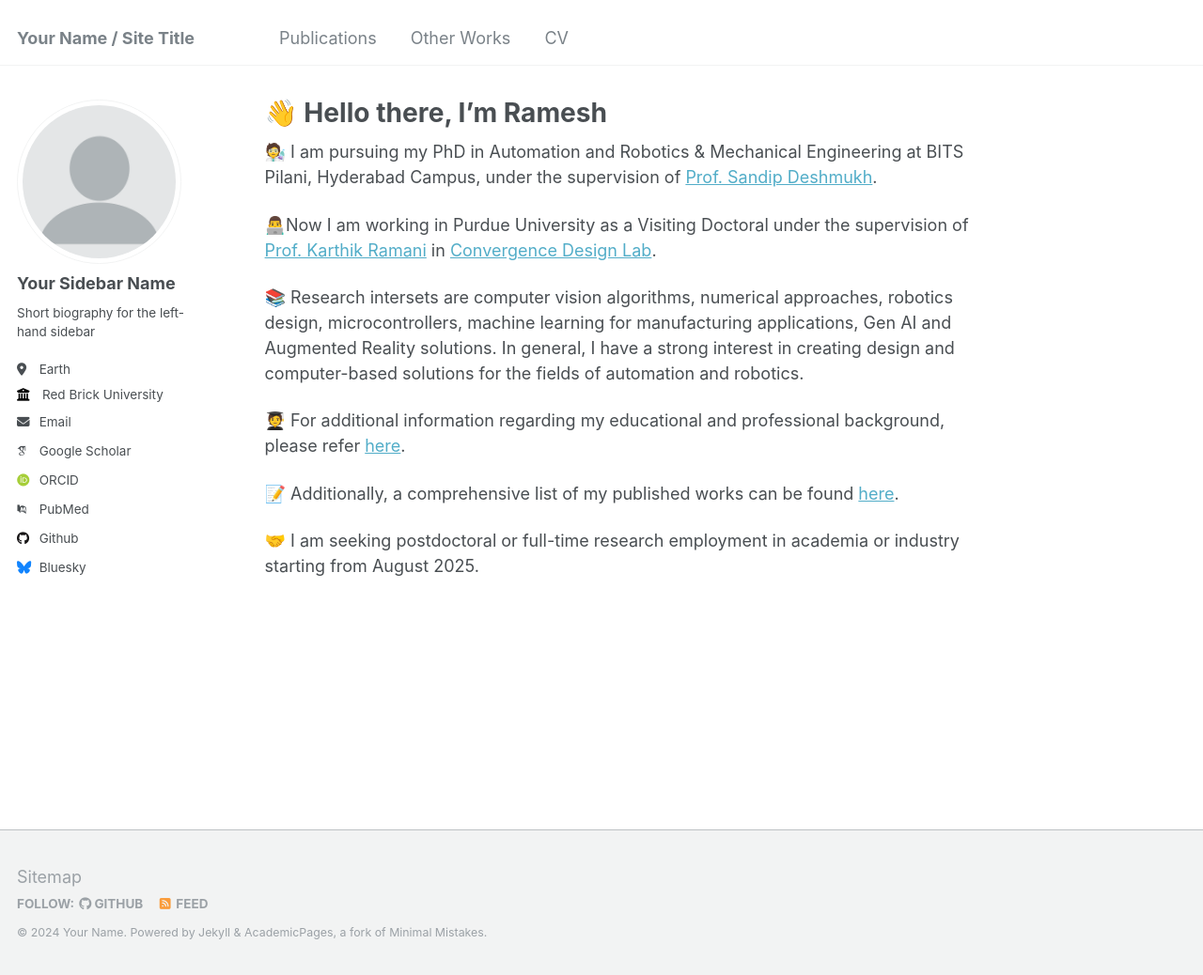
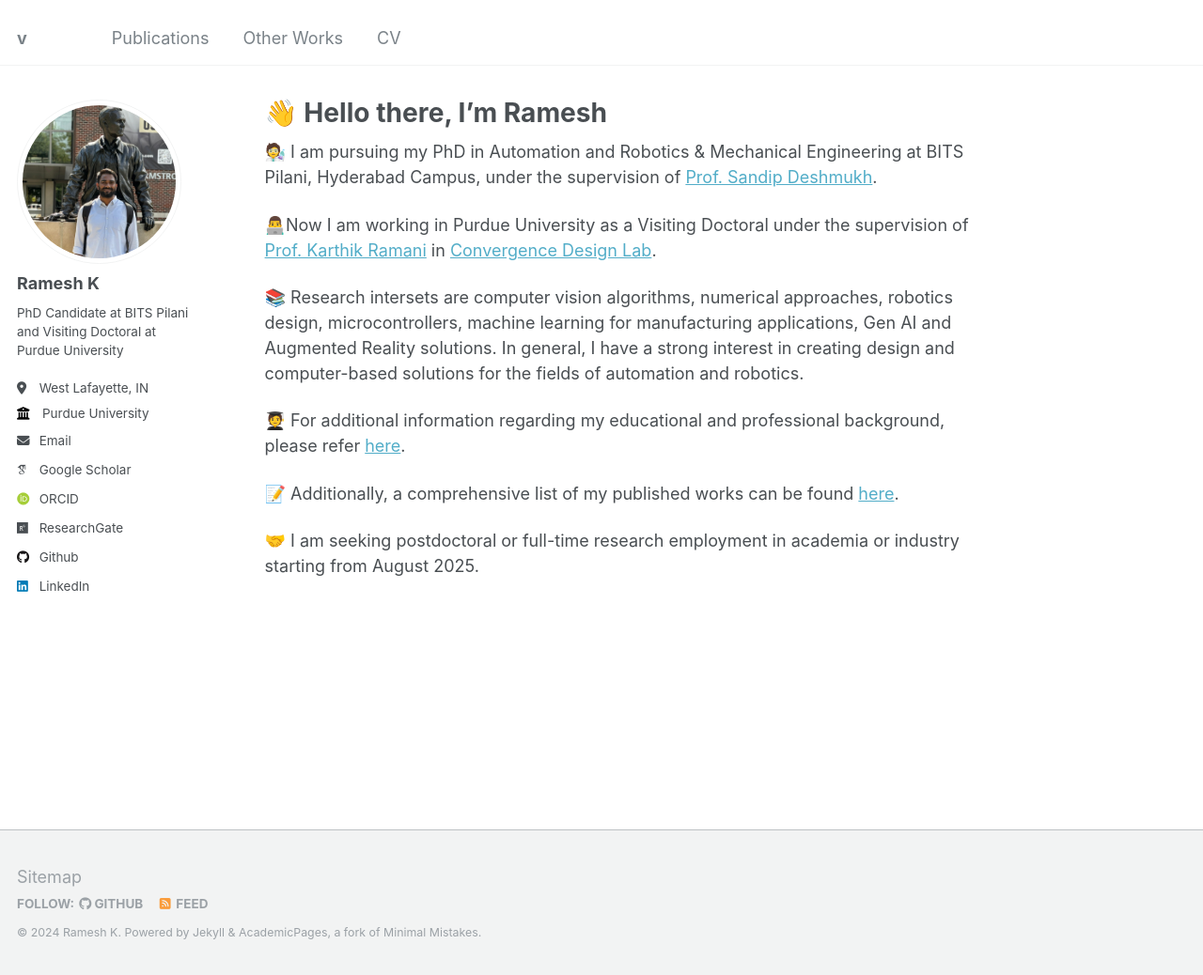
Before and after one commit to KakiRamesh/Ram, a Jekyll site: the page built from _pages/about.md, in a window 1280 px wide and 1038 px high. Shown: the whole window at 94% size. Built offline with Jekyll 4.4.1, drawn with Linux system fonts in a browser that asks for light colours; some web fonts are replaced.

Commit message:
Update _config.yml

```diff
--- a/_config.yml
+++ b/_config.yml
@@ -8,9 +8,9 @@
 
 # Basic Site Settings
 locale                   : "en-US"
-title                    : "Your Name / Site Title"
+title                    : "v"
 title_separator          : "-"
-name                     : &name "Your Name"
+name                     : &name "Ramesh K"
 description              : &description "personal description"
 url                      : https://academicpages.github.io # the base hostname & protocol for your site e.g. "https://mmistakes.github.io"
 baseurl                  : "" # the subpath of your site, e.g. "/blog"
@@ -21,34 +21,34 @@ repository               : "academicpages/academicpages.github.io"
 #               Additional customization can be done by editing /_includes/author-profile.html
 author:
   # Biographic information
-  avatar           : "profile.png"
-  name             : "Your Sidebar Name"
+  avatar           : "MyPic.jpg"
+  name             : "Ramesh K"
   pronouns         : # example: "she/her"
-  bio              : "Short biography for the left-hand sidebar"
-  location         : "Earth"
-  employer         : "Red Brick University"
+  bio              : "PhD Candidate at BITS Pilani and Visiting Doctoral at Purdue University"
+  location         : "West Lafayette, IN"
+  employer         : "Purdue University"
   uri              : # URL
-  email            : "none@example.org"
+  email            : "rkaki@purdue.edu"
 
   # Academic websites
   arxiv            : # URL - Update with the correct link to your profile
-  googlescholar    : "https://scholar.google.com/citations?user=PS_CX0AAAAAJ"
+  googlescholar    : "https://scholar.google.com/citations?user=ypcxv4AAAAAJ&hl=en"
   impactstory      : # URL
-  orcid            : "http://orcid.org/yourorcidurl"
+  orcid            : "https://orcid.org/my-orcid?orcid=0000-0002-8531-5401"
   semantic         : # URL
-  pubmed           : "https://www.ncbi.nlm.nih.gov/pubmed/?term=john+snow"
-  researchgate     : # URL
+  pubmed           : # URL
+  researchgate     : "https://www.researchgate.net/profile/Ramesh_Kaki"
 
   # Repositories and software development
   bitbucket        : # Username - Update with your username on the site
   codepen          : # Username
   dribbble         : # Username
-  github           : "academicpages"
+  github           : "Ram"
   kaggle           : # Username
   stackoverflow    : # User number or user number and name (i.e., use "1" or "1/jeff-atwood")
 
   # Social media
-  bluesky          : "bsky.app" # Replace this with you Bluesky username
+  bluesky          : # Replace this with you Bluesky username
   facebook         : # Username
   flickr           : # Username
   foursquare       : # Username
@@ -57,7 +57,7 @@ author:
   keybase          : # Username
   instagram        : # Username
   lastfm           : # Username
-  linkedin         : # Username
+  linkedin         : "kaki-ramesh-7a8948153"
   mastodon         : # URL
   medium           : # URL
   pinterest        : # Username
```
